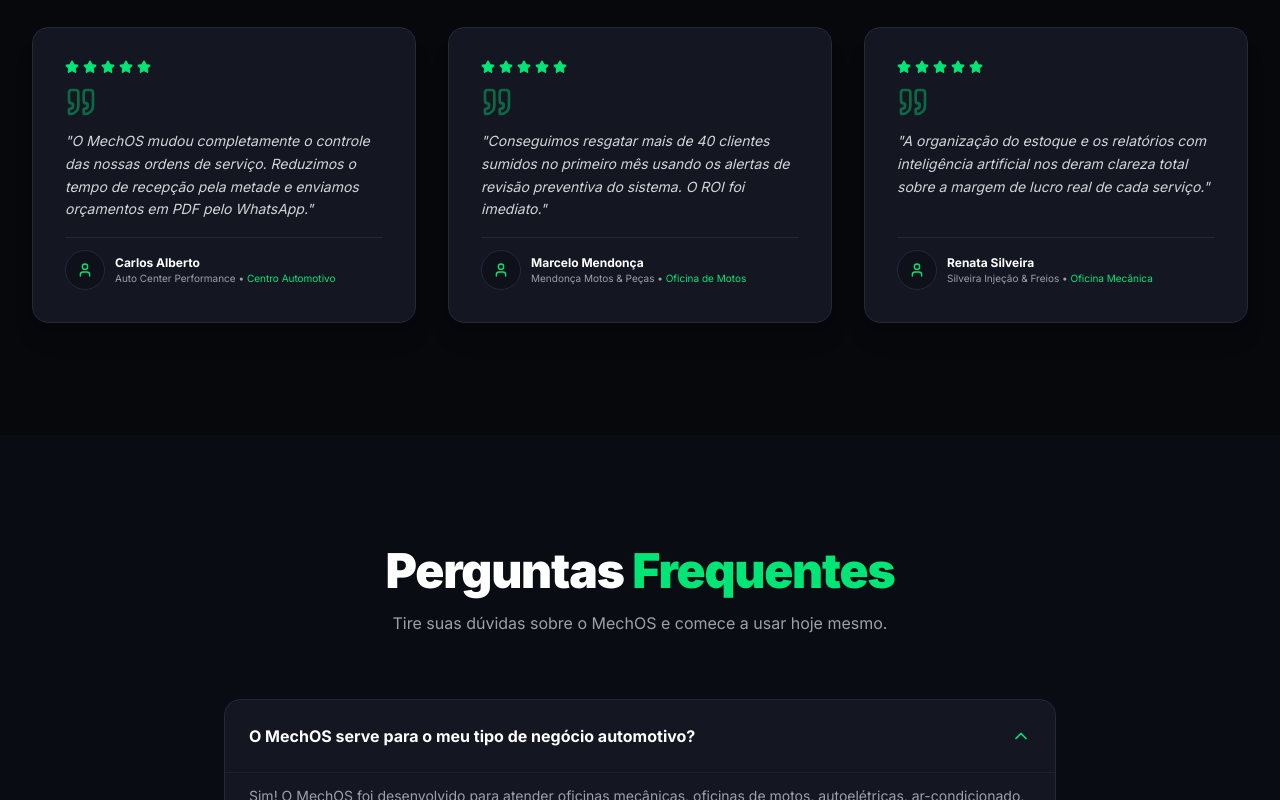
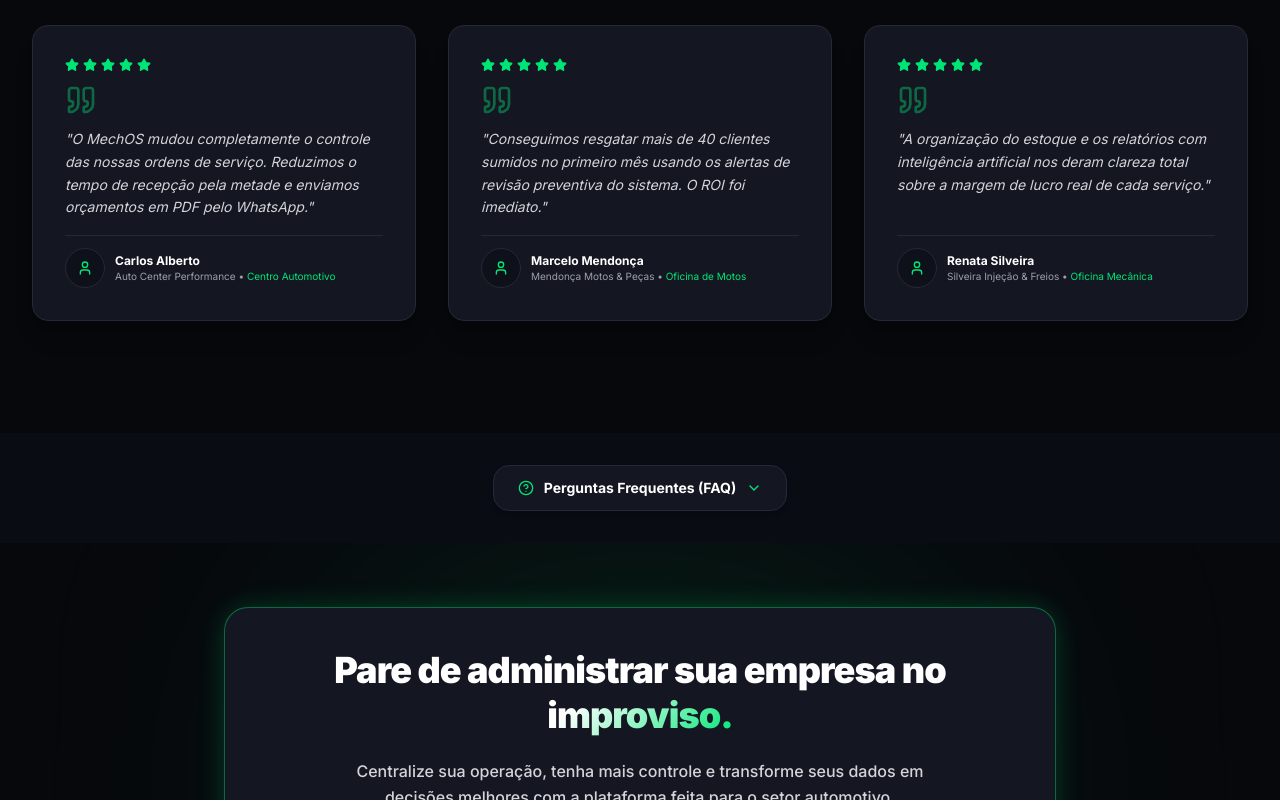
Before and after one commit to carolzinh427-beep/MechOs, a React (Vite) app: page / in a window 1280 px wide. Shown: the part 8478-9278 px from the top of the page. Built offline with nearby package versions, Linux system fonts and the light colour scheme.

Commit message:
feat: plano 397 como mais escolhido, FAQ sanfonado compacto e FinalCTA otimizado no mobile

```diff
--- a/src/components/landing/FAQSection.tsx
+++ b/src/components/landing/FAQSection.tsx
@@ -1,8 +1,9 @@
 import React, { useState } from 'react';
-import { ChevronDown } from 'lucide-react';
+import { ChevronDown, HelpCircle } from 'lucide-react';
 
 export const FAQSection: React.FC = () => {
-  const [openIndex, setOpenIndex] = useState<number | null>(0);
+  const [isExpanded, setIsExpanded] = useState(false);
+  const [openIndex, setOpenIndex] = useState<number | null>(null);
 
   const faqs = [
     {
@@ -32,38 +33,53 @@
   ];
 
   return (
-    <section id="faq" className="py-10 md:py-28 bg-[#0A0C14] relative">
+    <section id="faq" className="py-4 sm:py-8 bg-[#0A0C14] relative">
       <div className="max-w-4xl mx-auto px-4 sm:px-6 lg:px-8">
-        <div className="text-center space-y-2 sm:space-y-4 mb-8 md:mb-16">
-          <h2 className="text-2xl sm:text-5xl font-black text-white tracking-tight">
+
+        {/* Compact Trigger Button to keep section hidden and space-efficient */}
+        <div className="flex justify-center">
+          <button
+            onClick={() => setIsExpanded(!isExpanded)}
+            className="inline-flex items-center gap-2.5 px-4 py-2.5 sm:px-6 sm:py-3 rounded-2xl bg-[#141722] border border-[#242838] hover:border-[#00E676]/60 text-white font-bold text-xs sm:text-sm transition-all shadow-md active:scale-95"
+          >
+            <HelpCircle className="w-4 h-4 text-[#00E676]" />
+            <span>Perguntas Frequentes (FAQ)</span>
+            <ChevronDown className={`w-4 h-4 text-[#00E676] transition-transform duration-300 ${isExpanded ? 'rotate-180' : ''}`} />
+          </button>
+        </div>
+
+        {/* Collapsible FAQ Content */}
+        {isExpanded && (
+          <div className="mt-6 space-y-3 animate-fadeIn">
+            <div className="text-center space-y-1 mb-6">
+              <h2 className="text-xl sm:text-3xl font-black text-white tracking-tight">
                 Perguntas <span className="text-[#00E676]">Frequentes</span>
               </h2>
-          <p className="text-xs sm:text-base text-zinc-400">
-            Tire suas dúvidas sobre o MechOS e comece a usar hoje mesmo.
+              <p className="text-xs text-zinc-400">
+                Tire suas dúvidas sobre o MechOS.
               </p>
             </div>
 
-        {/* Accordion List */}
-        <div className="space-y-3">
+            <div className="space-y-2.5">
               {faqs.map((faq, idx) => (
                 <div
                   key={idx}
-              className="bg-[#141722] border border-[#242838] rounded-xl sm:rounded-2xl overflow-hidden transition-all"
+                  className="bg-[#141722] border border-[#242838] rounded-xl overflow-hidden transition-all"
                 >
                   <button
                     onClick={() => setOpenIndex(openIndex === idx ? null : idx)}
-                className="w-full p-4 sm:p-6 text-left flex items-center justify-between gap-4 font-bold text-white text-xs sm:text-base focus:outline-none"
+                    className="w-full p-3.5 sm:p-5 text-left flex items-center justify-between gap-3 font-bold text-white text-xs sm:text-sm focus:outline-none"
                   >
                     <span>{faq.q}</span>
                     <ChevronDown
-                  className={`w-4 h-4 sm:w-5 sm:h-5 text-[#00E676] shrink-0 transition-transform ${
+                      className={`w-4 h-4 text-[#00E676] shrink-0 transition-transform ${
                         openIndex === idx ? 'rotate-180' : ''
                       }`}
                     />
                   </button>
 
                   {openIndex === idx && (
-                <div className="px-4 pb-4 sm:px-6 sm:pb-6 text-xs sm:text-sm text-zinc-400 leading-relaxed border-t border-[#242838]/60 pt-3">
+                    <div className="px-3.5 pb-3.5 sm:px-5 sm:pb-5 text-xs text-zinc-400 leading-relaxed border-t border-[#242838]/60 pt-2.5">
                       {faq.a}
                     </div>
                   )}
@@ -71,6 +87,8 @@
               ))}
             </div>
           </div>
+        )}
+      </div>
     </section>
   );
 };
--- a/src/components/landing/FinalCTA.tsx
+++ b/src/components/landing/FinalCTA.tsx
@@ -8,34 +8,34 @@
 
 export const FinalCTA: React.FC<FinalCTAProps> = ({ onOpenTrial }) => {
   return (
-    <section className="py-10 md:py-28 bg-[#07080C] relative overflow-hidden">
+    <section className="py-4 sm:py-16 bg-[#07080C] relative overflow-hidden">
       {/* Background glow */}
-      <div className="absolute top-1/2 left-1/2 -translate-x-1/2 -translate-y-1/2 w-[600px] h-[350px] bg-[#00E676]/15 blur-[160px] pointer-events-none rounded-full" />
+      <div className="absolute top-1/2 left-1/2 -translate-x-1/2 -translate-y-1/2 w-[400px] sm:w-[600px] h-[250px] sm:h-[350px] bg-[#00E676]/15 blur-[140px] pointer-events-none rounded-full" />
 
-      <div className="max-w-5xl mx-auto px-4 sm:px-6 lg:px-8 relative z-10">
-        <div className="bg-[#141722] border border-[#00E676]/40 rounded-2xl sm:rounded-3xl p-6 sm:p-14 text-center space-y-4 sm:space-y-6 glow-electric shadow-2xl">
-          <h2 className="text-2xl sm:text-5xl lg:text-6xl font-black text-white tracking-tight leading-tight">
+      <div className="max-w-4xl mx-auto px-3 sm:px-6 lg:px-8 relative z-10">
+        <div className="bg-[#141722] border border-[#00E676]/40 rounded-xl sm:rounded-3xl p-4 sm:p-10 text-center space-y-3 sm:space-y-5 glow-electric shadow-xl">
+          <h2 className="text-lg sm:text-4xl font-black text-white tracking-tight leading-tight">
             Pare de administrar sua empresa <span className="text-gradient-electric">no improviso.</span>
           </h2>
 
-          <p className="text-xs sm:text-lg text-zinc-300 font-medium max-w-2xl mx-auto leading-relaxed">
+          <p className="text-xs sm:text-base text-zinc-300 font-medium max-w-xl mx-auto leading-relaxed">
             Centralize sua operação, tenha mais controle e transforme seus dados em decisões melhores com a plataforma feita para o setor automotivo.
           </p>
 
-          <div className="pt-2 flex flex-col sm:flex-row items-center justify-center gap-3">
+          <div className="pt-1 flex flex-col sm:flex-row items-center justify-center gap-2.5">
             <Button
               variant="electric"
-              size="lg"
+              size="md"
               onClick={onOpenTrial}
-              icon={<ArrowRight className="w-5 h-5" />}
-              className="w-full sm:w-auto"
+              icon={<ArrowRight className="w-4 h-4" />}
+              className="w-full sm:w-auto text-xs sm:text-sm px-4 py-2 sm:px-6 sm:py-2.5"
             >
-              Começar agora
+              Começar teste agora
             </Button>
           </div>
 
-          <p className="text-[11px] sm:text-xs text-zinc-400 font-medium flex items-center justify-center gap-1.5 pt-1">
-            <ShieldCheck className="w-4 h-4 text-[#00E676]" /> Leve sua gestão para o próximo nível. Teste grátis sem cartão.
+          <p className="text-[10px] sm:text-xs text-zinc-400 font-medium flex items-center justify-center gap-1 pt-0.5">
+            <ShieldCheck className="w-3.5 h-3.5 text-[#00E676]" /> Teste grátis sem cartão de crédito.
           </p>
         </div>
       </div>
--- a/src/components/landing/PricingSection.tsx
+++ b/src/components/landing/PricingSection.tsx
@@ -39,9 +39,8 @@
         'Envio de Orçamentos via WhatsApp',
         'Suporte Prioritário no WhatsApp'
       ],
-      popular: true,
-      badgeText: 'MAIS ESCOLHIDO',
-      ctaText: 'Testar 3 Dias Grátis'
+      popular: false,
+      ctaText: 'Escolher Profissional'
     },
     {
       name: 'Premium',
@@ -57,8 +56,9 @@
         'Histórico Completo por Placa Ilimitado',
         'Gerente de Conta Dedicado'
       ],
-      popular: false,
-      ctaText: 'Escolher Premium'
+      popular: true,
+      badgeText: 'MAIS ESCOLHIDO',
+      ctaText: 'Testar 3 Dias Grátis'
     }
   ];
 
```
Lines whose indentation alone changed are shown as unchanged.
